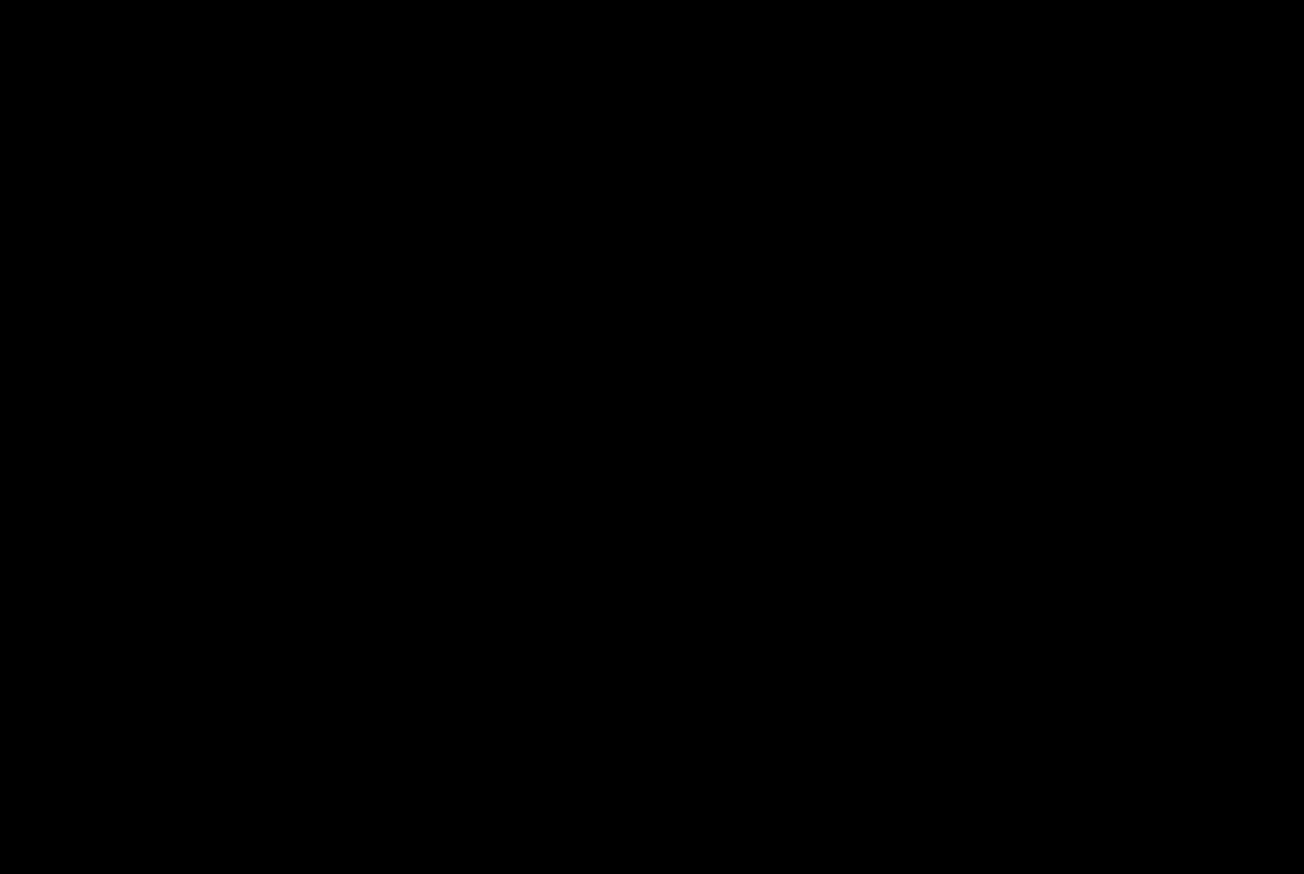
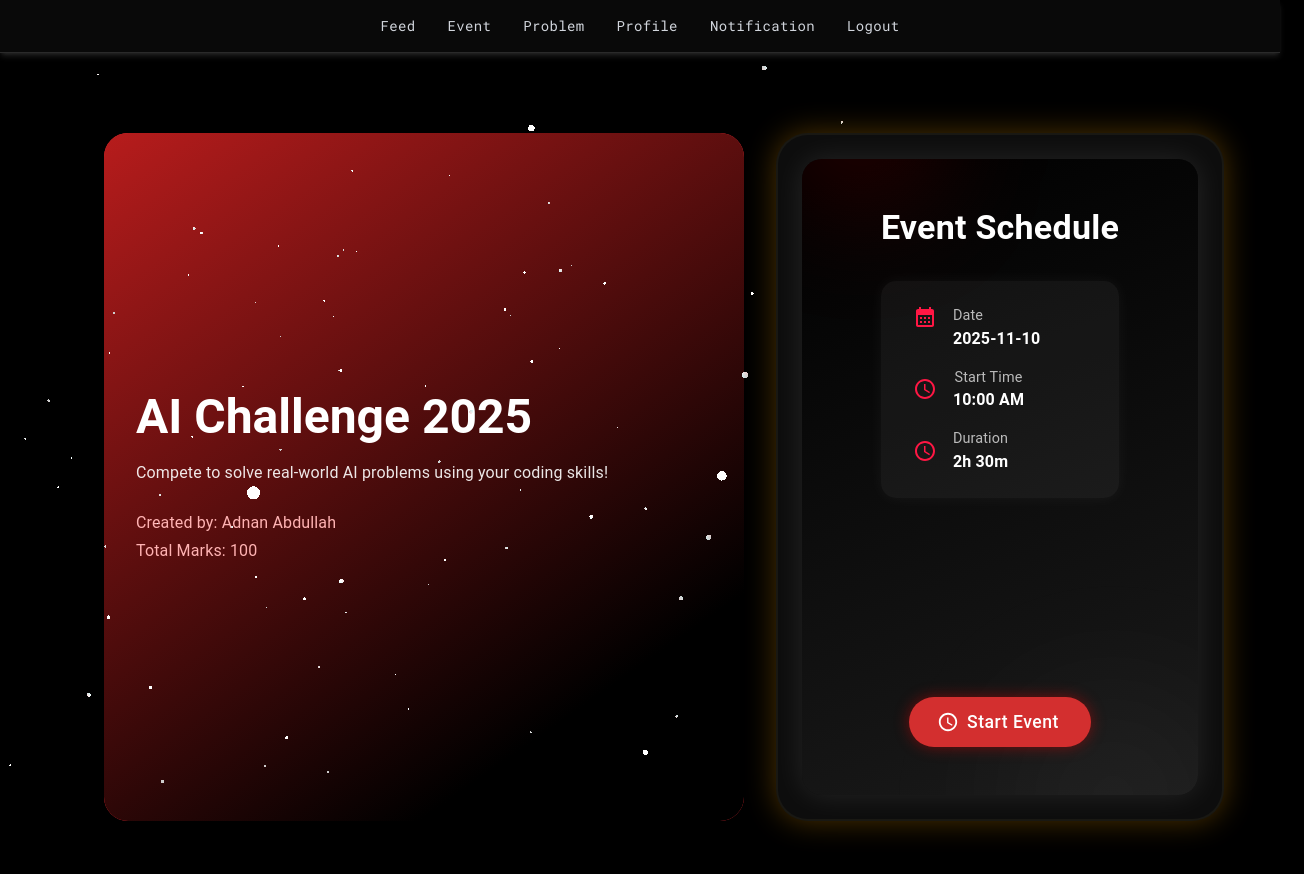
Before and after one commit to sadi2003q/Axamise, a React (Vite) app: page /EVENT_START in a window 1280 px wide. Before the commit this address had no page. Shown: the top 874 px of the page, 1304 px wide, since content can reach past the window. Before the commit the page ends 800 px from the top, so only its background shows below. Built offline with nearby package versions, Linux system fonts and the light colour scheme.

Commit message:
[Added][Working]
Event Start page(UI) is done 😉👍🏋🏻‍♀️

```diff
--- a/src/Components/__Question_List.jsx
+++ b/src/Components/__Question_List.jsx
@@ -25,6 +25,10 @@ export const Question_style = {
     event_description:
         // Full width on mobile, half width on desktop
         "m-2 w-full md:w-[50vw] bg-red-500 overflow-auto min-h-[500px] md:h-[86vh] flex flex-col gap-6 p-6 rounded-lg",
+
+    event_description2:
+    // Full width on mobile, half width on desktop
+        "m-2 w-full md:w-[50vw] bg-red-500 overflow-auto min-h-[500px] md:h-[86vh] flex flex-col gap-6 p-0 rounded-3xl",
 
     event_scheduling:
         // Full width on mobile, fixed width on desktop
@@ -62,8 +66,17 @@ export const Question_list = ({ children }) => {
 };
 
 
+export const Question_list2 = ({ children,}) => {
+    return (
+        <div className={Question_style.event_description2}>
+            {children}
+        </div>
+    );
+};
+
+
 // Event Scheduling
-export const Question_Description = ({ children }) => {
+export const Question_Description = ({children}) => {
     return (
         <div className={Question_style.event_scheduling}>
             {children}
--- a/src/main.jsx
+++ b/src/main.jsx
@@ -20,6 +20,7 @@ import Admin_login from "./pages/Authentication/Admin_login.jsx";
 import Admin_SetUsr from "./pages/Authentication/Admin_SetUser.jsx";
 import Admin_Approval from "./pages/Admin/Admin_Approval.jsx";
 import Admin_ApprovalEvent from "./pages/Admin/Admin_ApprovalEvent.jsx";
+import EventStart from "./pages/Events/Event_Start.jsx";
 
 // ============================================================
 // 🌐 Navigation Bar Component
@@ -81,7 +82,7 @@ ReactDOM.createRoot(document.getElementById("root")).render(
           <Routes>
 
             {/* 🔹 Default route: redirect to FEED for logged-in users */}
-            <Route path="/" element={<Navigate to="/FEED" replace />} />
+            <Route path="/" element={<Navigate to="/EVENT_START" replace />} />
 
             {/* 🔹 User + Auth Pages */}
             <Route path="/LOGIN" element={<Login />} />
@@ -96,6 +97,7 @@ ReactDOM.createRoot(document.getElementById("root")).render(
                 <Route path="/QUESTION_CREATE" element={<Question_Create />} />
                 <Route path="/QUESTION_LIST" element={<Question_List />} />
                 <Route path="/PROFILE" element={<Profile />} />
+                <Route path="/EVENT_START" element={<EventStart />} />
             </Route>
 
             {/* 🔹 Admin Area (no navbar) */}
--- /dev/null
+++ b/src/pages/Events/Event_Start.jsx
@@ -0,0 +1,196 @@
+import { Background_Particles } from "../../Components/__Admin_Login";
+import { Question_list2, Question_Description } from "../../Components/__Question_List.jsx";
+import { Button, Typography, Box } from "@mui/material";
+import { AccessTime, CalendarMonth, Schedule } from "@mui/icons-material";
+
+export default function EventStart() {
+    const event = {
+        title: "AI Challenge 2025",
+        description: "Compete to solve real-world AI problems using your coding skills!",
+        createdBy: "Adnan Abdullah",
+        totalMark: 100,
+        date: "2025-11-10",
+        startTime: "10:00 AM",
+        duration: { hours: 2, minutes: 30 },
+    };
+
+    return (
+        <div className="w-screen h-screen bg-black relative overflow-hidden">
+            <Background_Particles />
+
+            <div className="w-full h-full flex items-center justify-center gap-4 px-6">
+                {/* -------- Event Description Section -------- */}
+                <Question_list2>
+                    <Box
+                        sx={{
+                            width: "100%",
+                            height: "100%",
+                            background: "linear-gradient(145deg, #b71c1c 0%, #000 80%)",
+                            color: "white",
+                            borderRadius: "20px",
+                            padding: "2rem",
+                            display: "flex",
+                            flexDirection: "column",
+                            justifyContent: "center",
+                            boxShadow: "0 0 25px rgba(255,0,0,0.3)",
+                        }}
+                    >
+                        <Typography variant="h3" sx={{ fontWeight: "bold", mb: 2 }}>
+                            {event.title}
+                        </Typography>
+
+                        <Typography variant="body1" sx={{ opacity: 0.9, mb: 3 }}>
+                            {event.description}
+                        </Typography>
+
+                        <Typography variant="subtitle1" sx={{ color: "#ffb3b3" }}>
+                            Created by: {event.createdBy}
+                        </Typography>
+
+                        <Typography variant="subtitle1" sx={{ color: "#ffb3b3" }}>
+                            Total Marks: {event.totalMark}
+                        </Typography>
+                    </Box>
+                </Question_list2>
+
+                {/* -------- Event Schedule & Start Button Section -------- */}
+                <Question_Description>
+                    <Box
+                        sx={{
+                            width: "100%",
+                            height: "100%",
+                            background: "linear-gradient(160deg, #000 0%, #1a1a1a 100%)",
+                            color: "white",
+                            borderRadius: "20px",
+                            padding: "3rem 2rem",
+                            display: "flex",
+                            flexDirection: "column",
+                            justifyContent: "space-between",
+                            alignItems: "center",
+                            boxShadow: "0 0 30px rgba(255,255,255,0.1)",
+                            position: "relative",
+                            overflow: "hidden",
+                        }}
+                    >
+                        {/* Decorative Glow */}
+                        <Box
+                            sx={{
+                                position: "absolute",
+                                top: "-20%",
+                                left: "-10%",
+                                width: "200px",
+                                height: "200px",
+                                background: "radial-gradient(circle, rgba(255,0,0,0.3) 0%, transparent 70%)",
+                                filter: "blur(60px)",
+                                zIndex: 0,
+                            }}
+                        />
+                        <Box
+                            sx={{
+                                position: "absolute",
+                                bottom: "-20%",
+                                right: "-10%",
+                                width: "250px",
+                                height: "250px",
+                                background: "radial-gradient(circle, rgba(255,255,255,0.1) 0%, transparent 70%)",
+                                filter: "blur(80px)",
+                                zIndex: 0,
+                            }}
+                        />
+
+                        {/* Schedule Content */}
+                        <Box
+                            sx={{
+                                zIndex: 1,
+                                display: "flex",
+                                flexDirection: "column",
+                                alignItems: "center",
+                                gap: 3,
+                                textAlign: "center",
+                            }}
+                        >
+                            <Typography variant="h4" sx={{ fontWeight: "bold", mb: 1 }}>
+                                Event Schedule
+                            </Typography>
+
+                            <Box
+                                sx={{
+                                    background: "rgba(255, 255, 255, 0.05)",
+                                    borderRadius: "15px",
+                                    padding: "1.5rem 2rem",
+                                    width: "100%",
+                                    maxWidth: "350px",
+                                    display: "flex",
+                                    flexDirection: "column",
+                                    gap: 2,
+                                    boxShadow: "0 0 15px rgba(255,255,255,0.05)",
+                                }}
+                            >
+                                <Box sx={{ display: "flex", alignItems: "flex-start", gap: 2, textAlign: "left" }}>
+                                    <CalendarMonth sx={{ color: "#ff1744" }} />
+                                    <Box sx={{ textAlign: "left" }}>
+                                        <Typography sx={{ fontSize: "0.9rem", opacity: 0.7 }}>
+                                            Date
+                                        </Typography>
+                                        <Typography sx={{ fontWeight: "600" }}>
+                                            {event.date}
+                                        </Typography>
+                                    </Box>
+                                </Box>
+
+                                <Box sx={{ display: "flex", alignItems: "center", gap: 2 }}>
+                                    <AccessTime sx={{ color: "#ff1744" }} />
+                                    <Box>
+                                        <Typography sx={{ fontSize: "0.9rem", opacity: 0.7 }}>
+                                            Start Time
+                                        </Typography>
+                                        <Typography sx={{ fontWeight: "600" }}>
+                                            {event.startTime}
+                                        </Typography>
+                                    </Box>
+                                </Box>
+
+                                <Box sx={{ display: "flex", alignItems: "center", gap: 2 }}>
+                                    <Schedule sx={{ color: "#ff1744" }} />
+                                    <Box>
+                                        <Typography sx={{ fontSize: "0.9rem", opacity: 0.7 }}>
+                                            Duration
+                                        </Typography>
+                                        <Typography sx={{ fontWeight: "600" }}>
+                                            {event.duration.hours}h {event.duration.minutes}m
+                                        </Typography>
+                                    </Box>
+                                </Box>
+                            </Box>
+                        </Box>
+
+                        {/* Start Button (unchanged) */}
+                        <Box sx={{ zIndex: 1 }}>
+                            <Button
+                                variant="contained"
+                                color="error"
+                                size="large"
+                                startIcon={<AccessTime />}
+                                sx={{
+                                    borderRadius: "30px",
+                                    fontSize: "1.1rem",
+                                    textTransform: "none",
+                                    px: 4,
+                                    py: 1.2,
+                                    boxShadow: "0 0 15px rgba(255, 0, 0, 0.4)",
+                                    transition: "0.3s",
+                                    "&:hover": {
+                                        boxShadow: "0 0 30px rgba(255, 0, 0, 0.6)",
+                                        transform: "scale(1.05)",
+                                    },
+                                }}
+                            >
+                                Start Event
+                            </Button>
+                        </Box>
+                    </Box>
+                </Question_Description>
+            </div>
+        </div>
+    );
+}
```
Lines whose indentation alone changed are shown as unchanged.
